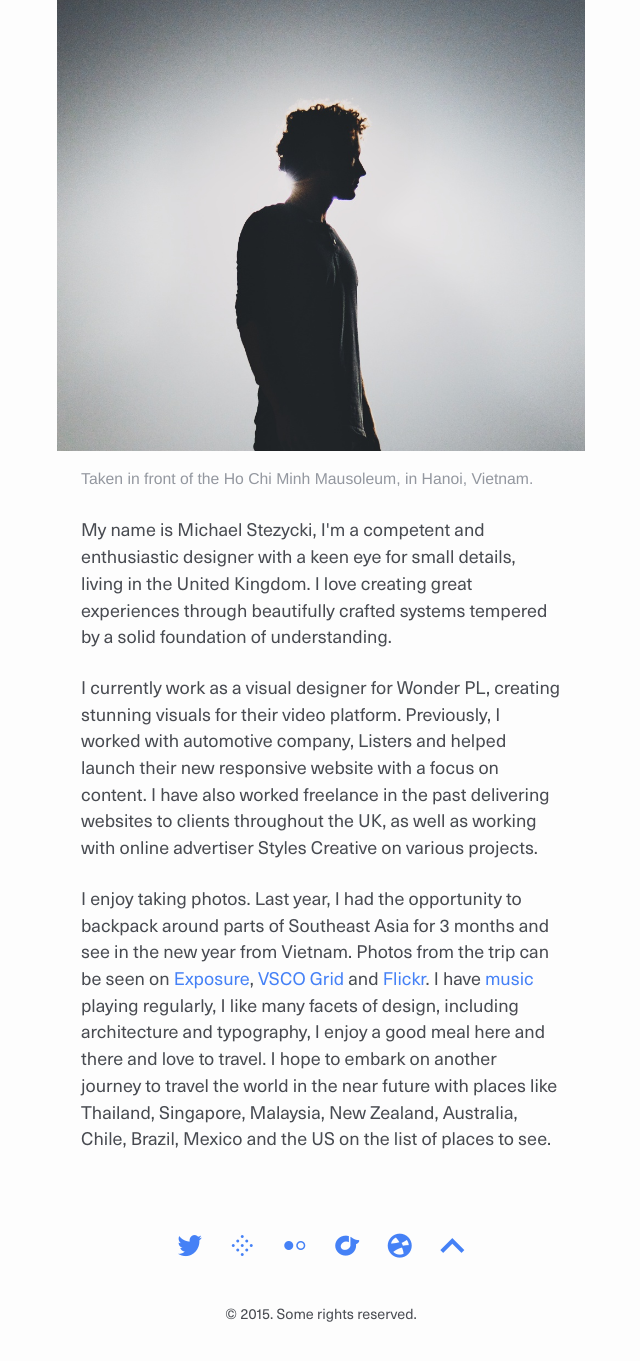
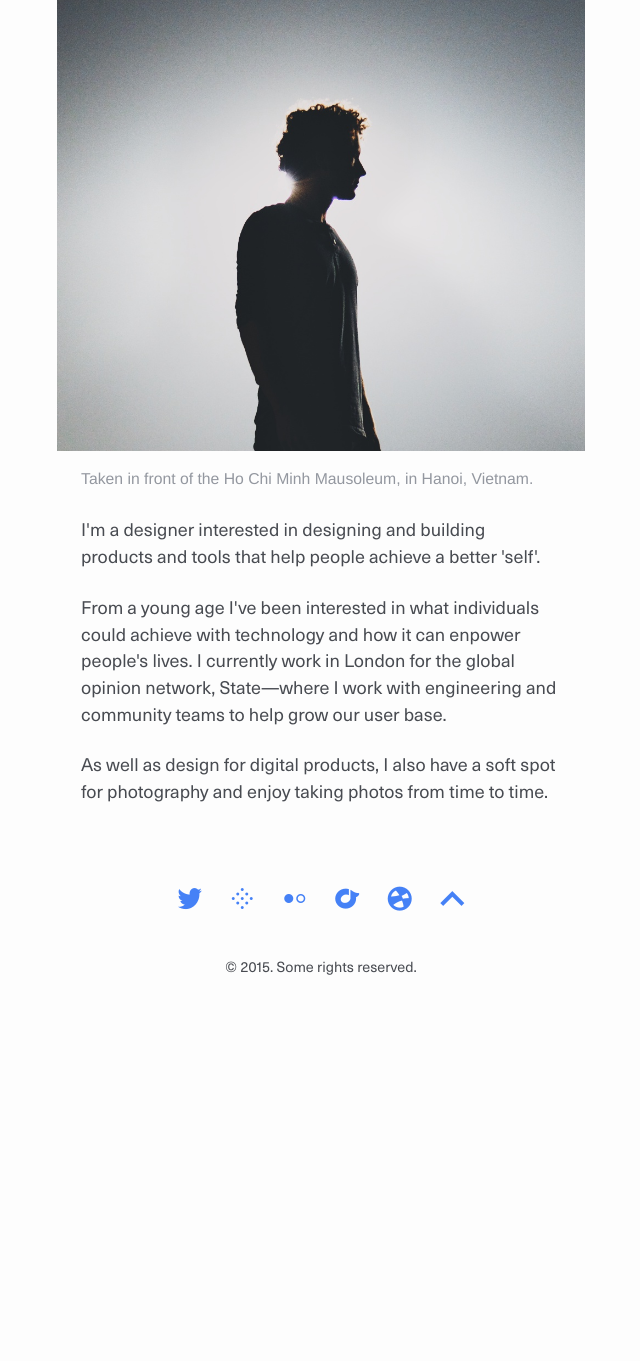
Before and after one commit to mr-stezz/mr-stezz.github.io, a Jekyll site: the page built from about.md, in a window 1280 px wide and 1400 px high, scrolled down 284 px. Shown: the top 1361 px of the window, without its empty margins (319-959 px from the left). Built offline with Jekyll 4.4.1, drawn with Linux system fonts in a browser that asks for light colours; Markdown is read by kramdown in place of the engine named in the settings; after the commit the page ends 1337 px from its top, so only the background shows below that.

Commit message:
switch up the copy in about

```diff
--- a/about.md
+++ b/about.md
@@ -7,7 +7,7 @@ title: About
     <img src="/assets/img/content/IMG_4500.jpg" alt="Taken in Vietnam">
     <figcaption>Taken in front of the Ho Chi Minh Mausoleum, in Hanoi, Vietnam.</figcaption>
   </figure>
-  <p>My name is Michael Stezycki, I'm a competent and enthusiastic designer with a keen eye for small details, living in the United Kingdom. I love creating great experiences through beautifully crafted systems tempered by a solid foundation of understanding.</p>
-  <p>I currently work as a visual designer for Wonder PL, creating stunning visuals for their video platform. Previously, I worked with automotive company, Listers and helped launch their new responsive website with a focus on content. I have also worked freelance in the past delivering websites to clients throughout the UK, as well as working with online advertiser Styles Creative on various projects.</p>
-  <p>I enjoy taking photos. Last year, I had the opportunity to backpack around parts of Southeast Asia for 3 months and see in the new year from Vietnam. Photos from the trip can be seen on <a href="https://mr-stezz.exposure.so">Exposure</a>, <a href="http://stezz.vsco.co">VSCO Grid</a> and <a href="http://flickr.com/photos/mikestezy">Flickr</a>. I have <a href="http://www.rdio.com/people/mr_stezz/">music</a> playing regularly, I like many facets of design, including architecture and typography, I enjoy a good meal here and there and love to travel. I hope to embark on another journey to travel the world in the near future with places like Thailand, Singapore, Malaysia, New Zealand, Australia, Chile, Brazil, Mexico and the US on the list of places to see.</p>
+  <p>I'm a designer interested in designing and building products and tools that help people achieve a better 'self'.</p>
+  <p>From a young age I've been interested in what individuals could achieve with technology and how it can enpower people's lives. I currently work in London for the global opinion network, State—where I work with engineering and community teams to help grow our user base.</p>
+  <p>As well as design for digital products, I also have a soft spot for photography and enjoy taking photos from time to time.</p>
 </div>
```
